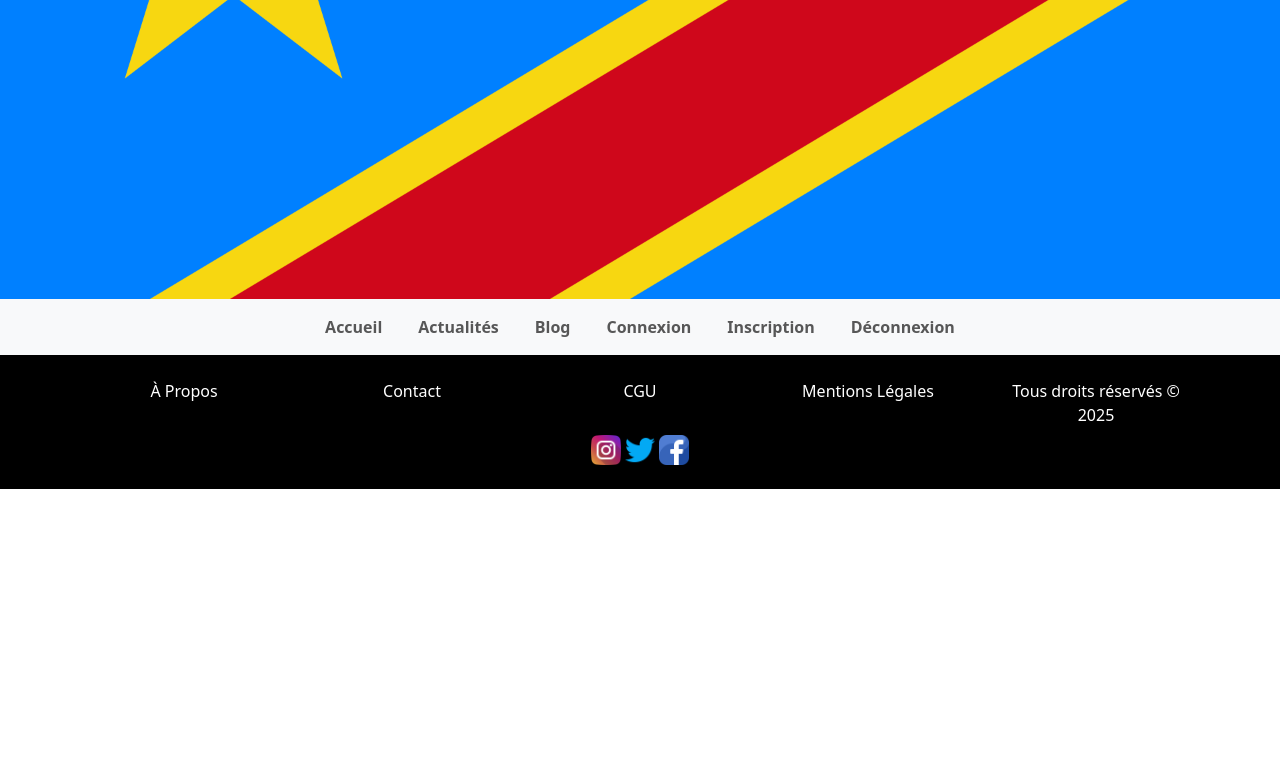
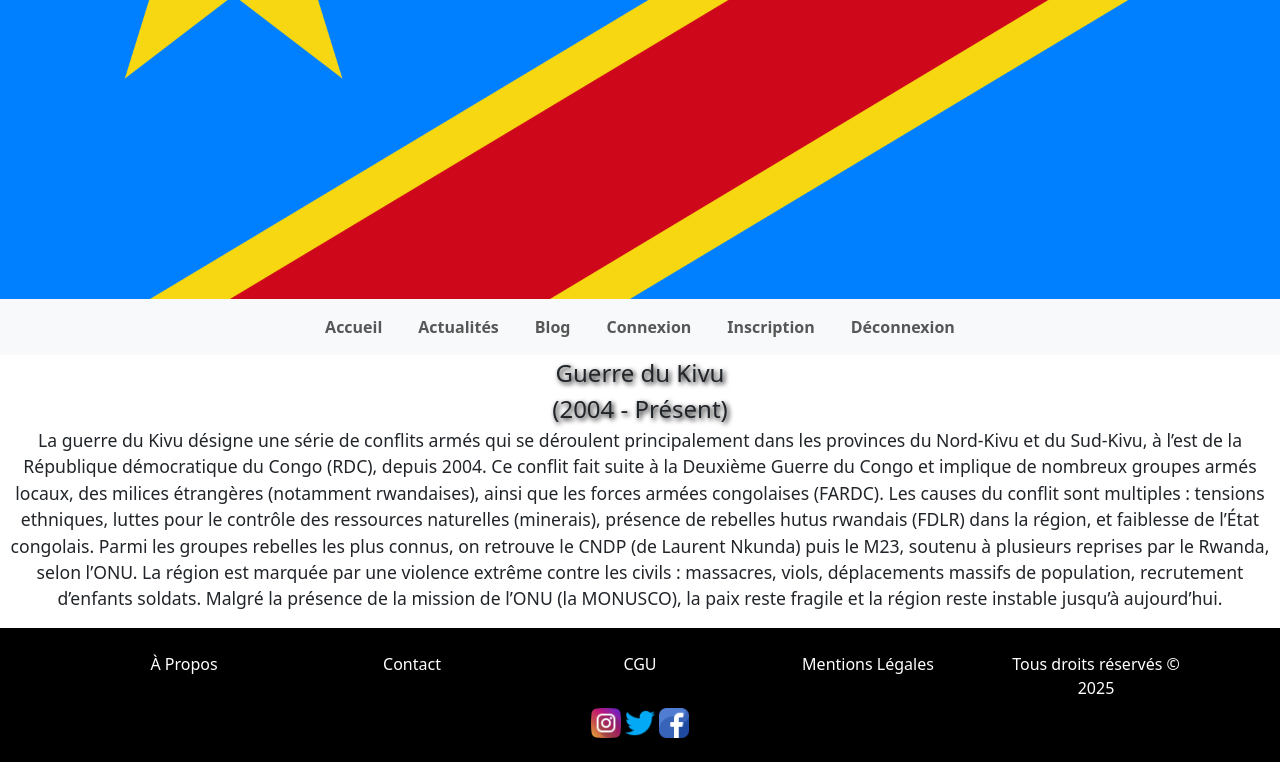
Before and after one commit to terence60/Projet243, a Symfony app: template templates/kivu/index.html.twig in a window 1280 px wide. Shown: the part 69-831 px from the top of the page. Before the commit the page ends 558 px from the top, so only its background shows below. Run offline with Twig, Linux system fonts and the light colour scheme; the template is opened without the code that fills it, so the values that code supplies are empty; some libraries are stand-ins or nearby versions.

Commit message:
articles

```diff
--- a/templates/kivu/index.html.twig
+++ b/templates/kivu/index.html.twig
@@ -3,5 +3,23 @@
 {% block title %}Kivu{% endblock %}
 
 {% block body %}
+<style>
+.titre{
+    text-align:center;
+    text-shadow: 2px 2px 5px black;
+    font-size: 150%;
+}
+.texte{
+ font-size: 110%;
+ text-align:center;
+}
+</style>
+
+<div class="titre">Guerre du Kivu<br>(2004 - Présent)</div>
+<p class="texte">La guerre du Kivu désigne une série de conflits armés qui se déroulent principalement dans les provinces du Nord-Kivu et du Sud-Kivu, à l’est de la République démocratique du Congo (RDC), depuis 2004. Ce conflit fait suite à la Deuxième Guerre du Congo et implique de nombreux groupes armés locaux, des milices étrangères (notamment rwandaises), ainsi que les forces armées congolaises (FARDC).
+
+Les causes du conflit sont multiples : tensions ethniques, luttes pour le contrôle des ressources naturelles (minerais), présence de rebelles hutus rwandais (FDLR) dans la région, et faiblesse de l’État congolais. Parmi les groupes rebelles les plus connus, on retrouve le CNDP (de Laurent Nkunda) puis le M23, soutenu à plusieurs reprises par le Rwanda, selon l’ONU.
+
+La région est marquée par une violence extrême contre les civils : massacres, viols, déplacements massifs de population, recrutement d’enfants soldats. Malgré la présence de la mission de l’ONU (la MONUSCO), la paix reste fragile et la région reste instable jusqu’à aujourd’hui.</p>
 
 {% endblock %}
```
Also changed, not shown: templates/deuxiéme/index.html.twig (+20 -0 lines), templates/premier/index.html.twig (+17 -0 lines).
